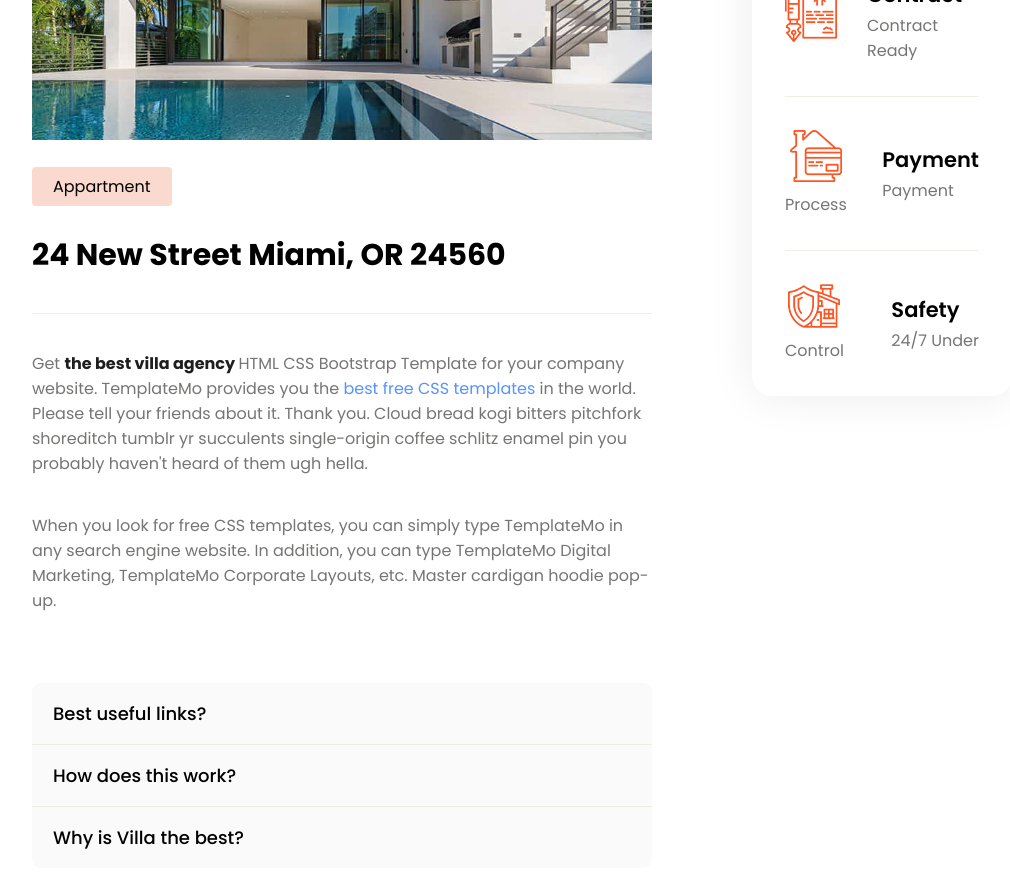
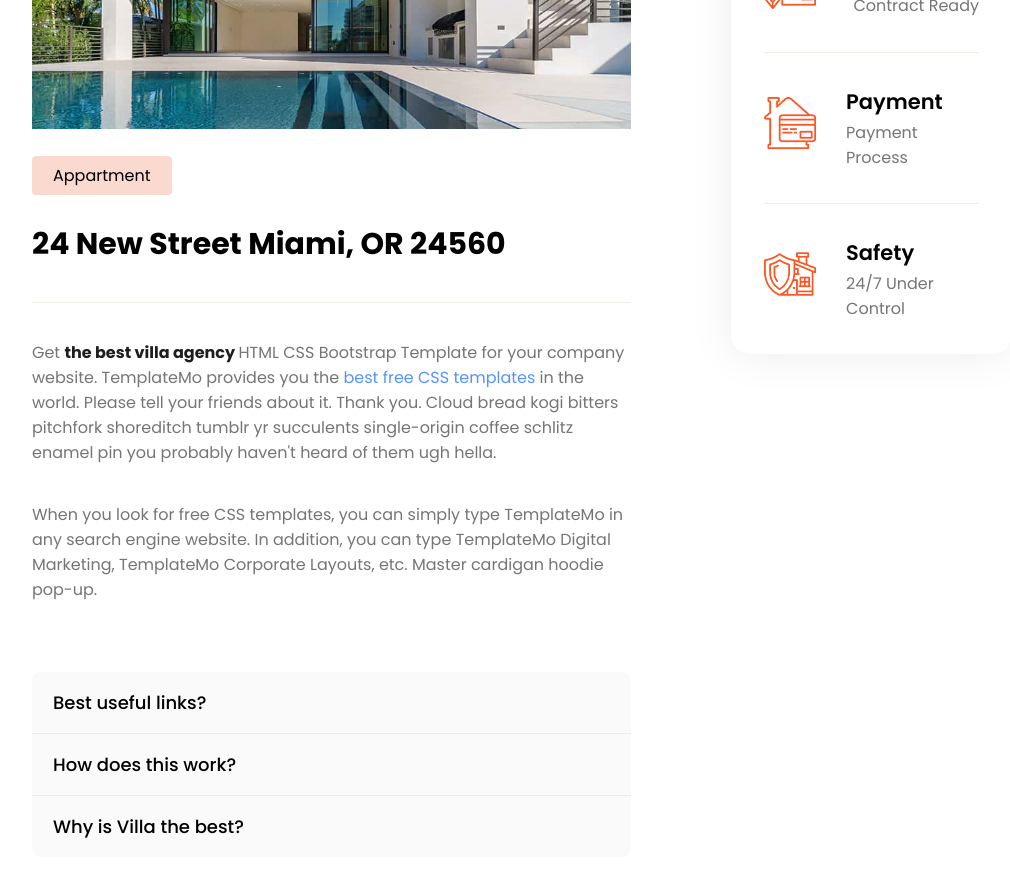
Before and after one commit to Noura-H-Mahmoud/Task-3-Adv, a React (Vite) app: page /Task-3-Adv/detail in a window 1280 px wide. Shown: the part 860-1748 px from the top of the page, without its empty margins (118-1128 px from the left). Built offline with nearby package versions, Linux system fonts and the light colour scheme; a web font is replaced by a local one.

Commit message:
for card container

```diff
--- a/src/components/PropertyDetailAppartment/PropertyDetailAppartment.jsx
+++ b/src/components/PropertyDetailAppartment/PropertyDetailAppartment.jsx
@@ -27,16 +27,14 @@ export default function PropertyDetailAppartment() {
             id: 3,
             img: icon3,
             span: 'Payment',
-            para: 'Payment',
-            title: 'Process',
+            para: 'Payment Process',
             borderBottom: '1px solid rgba(232, 232, 220, .7)',
         },
         {
             id: 4,
             img: icon4,
             span: 'Safety',
-            title: 'Control',
-            para: '24/7 Under',
+            para: '24/7 Under Control',
         },
     ];
     const accordionItems = [
--- a/src/components/PropertyDetailAppartment/PropertyDetailAppartment.module.css
+++ b/src/components/PropertyDetailAppartment/PropertyDetailAppartment.module.css
@@ -7,7 +7,7 @@
 }
 
 .col1 {
-    width: 67%;
+    width: 65%;
     display: flex;
     flex-direction: column;
 }
```
